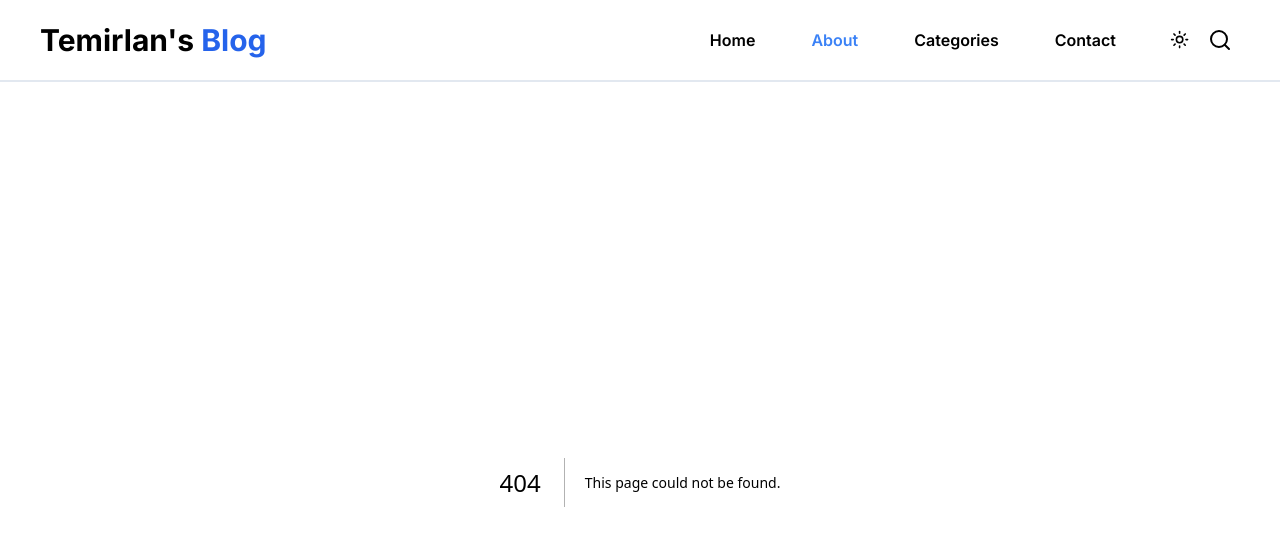
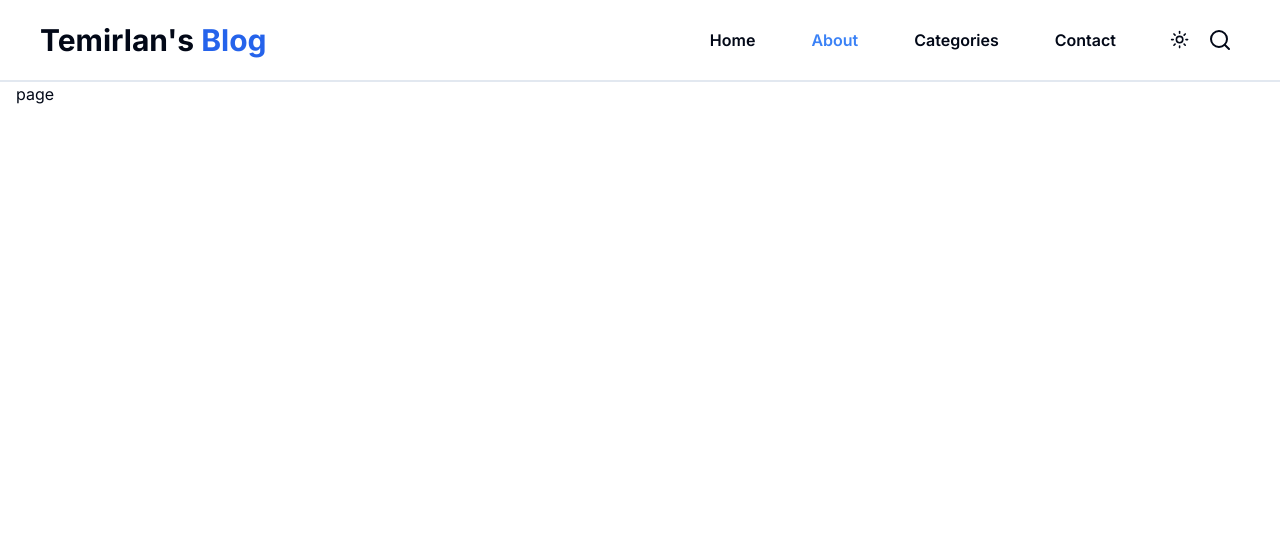
Before and after one commit to ayazhan8/nextjs-blog-app, a Next.js app: page /about in a window 1280 px wide. Before the commit this address had no page. Shown: the top 546 px of the page. Built offline with nearby package versions, Linux system fonts and the light colour scheme.

Commit message:
add: about, contact, categories pages

```diff
--- /dev/null
+++ b/app/about/page.tsx
@@ -0,0 +1,7 @@
+import React from 'react'
+
+export default function page() {
+  return (
+    <div>page</div>
+  )
+}
--- /dev/null
+++ b/app/categories/page.tsx
@@ -0,0 +1,7 @@
+import React from 'react'
+
+export default function page() {
+  return (
+    <div>page</div>
+  )
+}
--- a/app/components/Navbar.tsx
+++ b/app/components/Navbar.tsx
@@ -14,9 +14,9 @@ export default function Navbar() {
 
   const routes = [
     {
-      href: `/home`,
+      href: `/`,
       label: "Home",
-      active: pathname === `/home`,
+      active: pathname === `/`,
     },
     {
       href: `/about`,
--- /dev/null
+++ b/app/contact/page.tsx
@@ -0,0 +1,7 @@
+import React from 'react'
+
+export default function page() {
+  return (
+    <div>page</div>
+  )
+}
```
